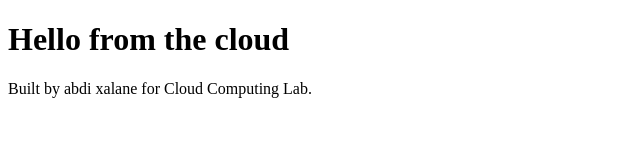
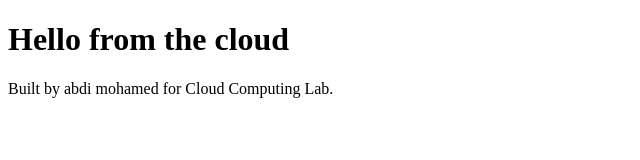
Before and after one commit to abbdikarim23c-max/my--cloud-lab-1, a plain HTML site: page index.html in a window 1280 px wide. Shown: the full height of the page, 0-640 px from the left. Drawn offline with Linux system fonts and the light colour scheme.

Commit message:
Update author name in index.html

```diff
--- a/index.html
+++ b/index.html
@@ -3,6 +3,6 @@
 <head><title>My Cloud Lab</title></head>
 <body>
 <h1>Hello from the cloud</h1>
-<p>Built by abdi xalane  for Cloud Computing Lab.</p>
+<p>Built by abdi mohamed  for Cloud Computing Lab.</p>
 </body>
 </html>
```
